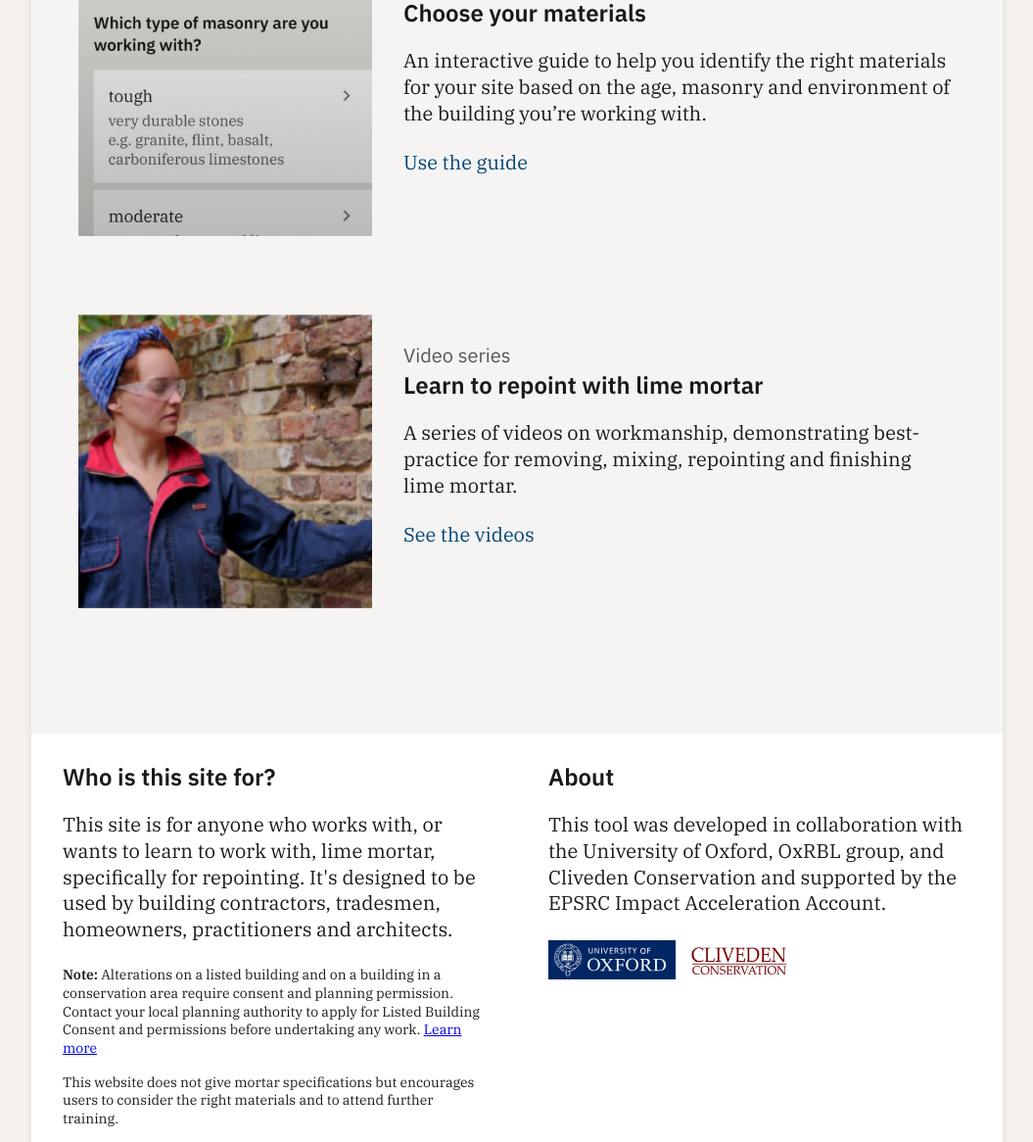
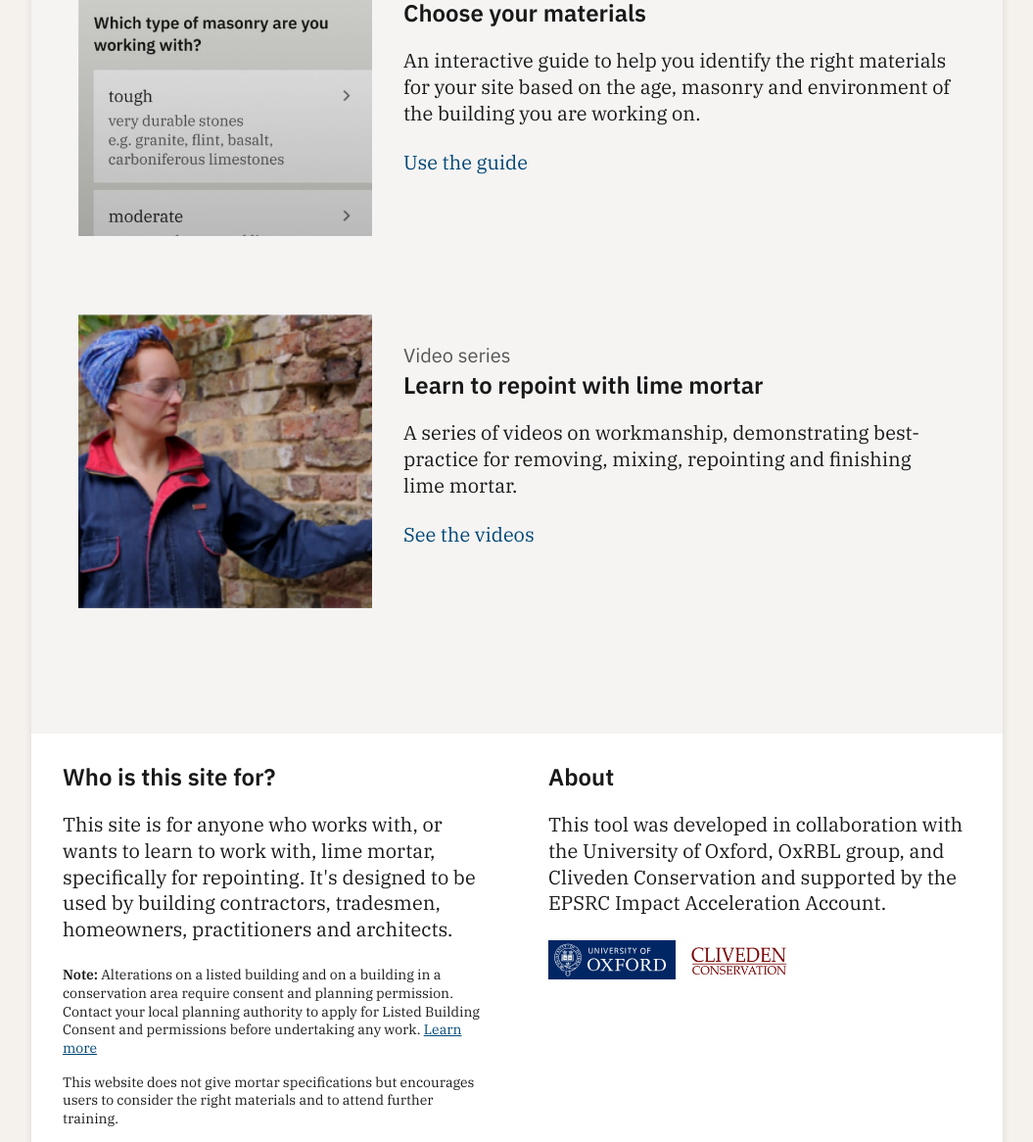
Before and after one commit to LucieFu/uselimemortar, a Jekyll site: the page built from index.html, in a window 1280 px wide. Shown: the part 1610-2776 px from the top of the page at 98% size, without its empty margins (112-1167 px from the left). Built offline with Jekyll 4.4.1, drawn with Linux system fonts in a browser that asks for light colours.

```diff
--- a/css/main.css
+++ b/css/main.css
@@ -68,6 +68,7 @@ strong {
   font-weight: 600;
 }
 
+a { color: #014776; }
 .px-16 { padding-left: 16px; padding-right: 16px; }
 .px-32 { padding-left: 32px; padding-right: 32px; }
 .py-16 { padding-top: 16px; padding-bottom: 16px; }
@@ -253,8 +254,6 @@ strong {
   font-weight: 400;
 }
 
-
-
 .responsive-video {
   position: relative;
   height: 1px;
@@ -392,15 +391,6 @@ strong {
   }
 }
 
-
-.link-title__title {
-  margin: 0;
-  padding: 0;
-  margin-top: 8px;
-  color: white;
-  line-height: 1;
-}
-
 .content-wrapper {
   padding: 32px 0;
 }
--- a/index.html
+++ b/index.html
@@ -11,7 +11,7 @@ section-links:
     link-text: Read the article
   - title: Choose your materials
     sub-title: Guidance tool
-    description: An interactive guide to help you identify the right materials for your site based on the age, masonry and environment of the building you’re working with.
+    description: An interactive guide to help you identify the right materials for your site based on the age, masonry and environment of the building you are working on.
     href: /guidance-tool/
     image: /images/type-of-masonry.jpg
     link-text: Use the guide
```
Also changed, not shown: guidance-tool.html (+8 -5 lines).
